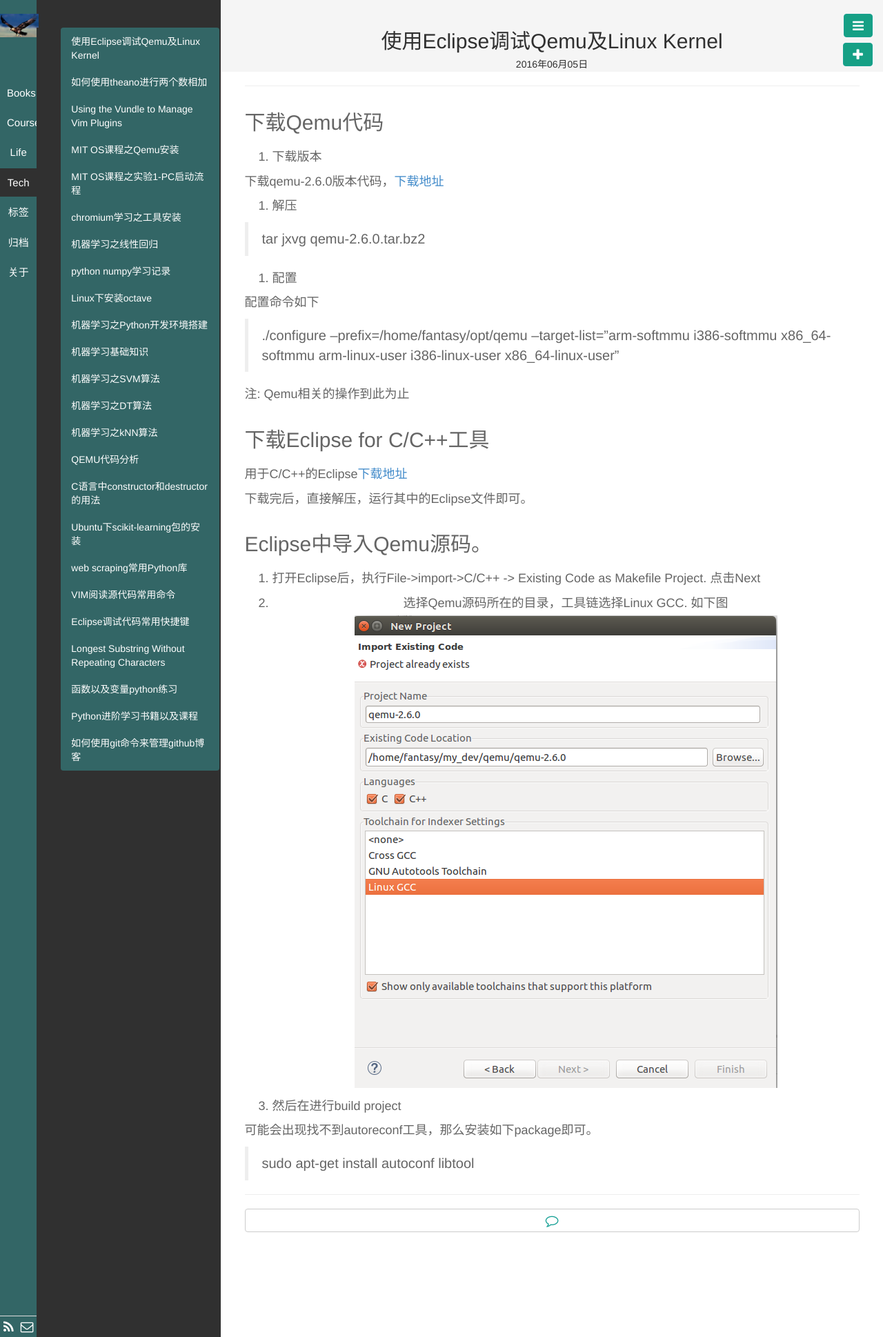
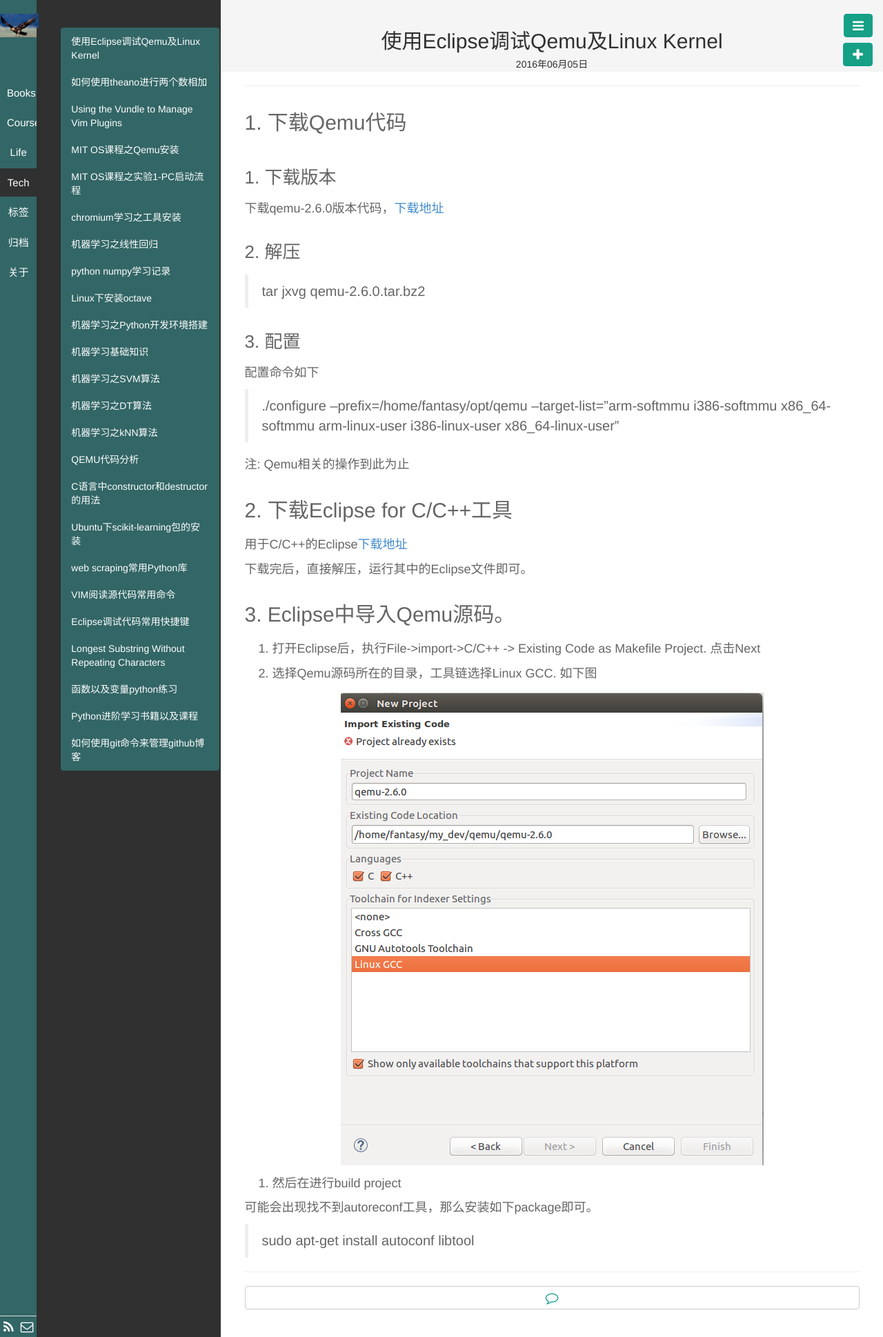
Before and after one commit to wuxiaoer/wuxiaoer.github.io, a Jekyll site: the page built from _posts/Tech/2016-06-05-Using_eclipse_to_debug_qemu.md, in a window 1280 px wide. Shown: the whole page at 69% size. Built offline with Jekyll 4.4.1, drawn with Linux system fonts in a browser that asks for light colours; Markdown is read by kramdown in place of the engine named in the settings.

Commit message:
add the notes of eclipse to debug the qemu src and kernel src

```diff
--- a/_posts/Tech/2016-06-05-Using_eclipse_to_debug_qemu.md
+++ b/_posts/Tech/2016-06-05-Using_eclipse_to_debug_qemu.md
@@ -7,19 +7,19 @@ keywords: Eclipse，Qemu
 description:
 ---
 
-## 下载Qemu代码
+## 1. 下载Qemu代码
 
-1. 下载版本
+### 1. 下载版本
 
 下载qemu-2.6.0版本代码，[下载地址](http://wiki.qemu-project.org/download/qemu-2.6.0.tar.bz2)
 
 
-2. 解压
+### 2. 解压
 
 > tar jxvg qemu-2.6.0.tar.bz2
 
 
-3. 配置
+### 3. 配置
 
 配置命令如下
 
@@ -28,19 +28,20 @@ description:
 注: Qemu相关的操作到此为止
 
 
-## 下载Eclipse for C/C++工具
+## 2. 下载Eclipse for C/C++工具
 
 用于C/C++的Eclipse[下载地址](http://ftp.yz.yamagata-u.ac.jp/pub/eclipse//technology/epp/downloads/release/luna/SR2/eclipse-cpp-luna-SR2-linux-gtk-x86_64.tar.gz)
 
 下载完后，直接解压，运行其中的Eclipse文件即可。
 
 
-## Eclipse中导入Qemu源码。
+## 3. Eclipse中导入Qemu源码。
 
 1. 打开Eclipse后，执行File->import->C/C++ -> Existing Code as Makefile Project. 点击Next
 
 
 2. 选择Qemu源码所在的目录，工具链选择Linux GCC. 如下图
+
   ![eclipse_import_qemu_src](/public/img/eclipse_import_cpp_project.png)
 
 3. 然后在进行build project
```
